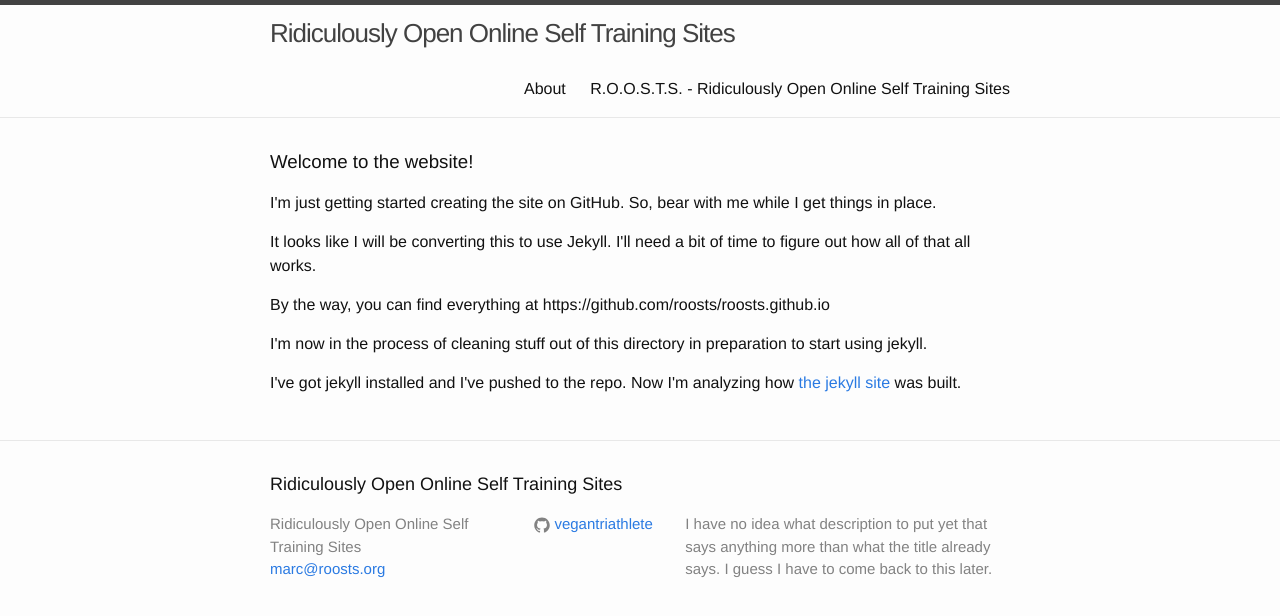
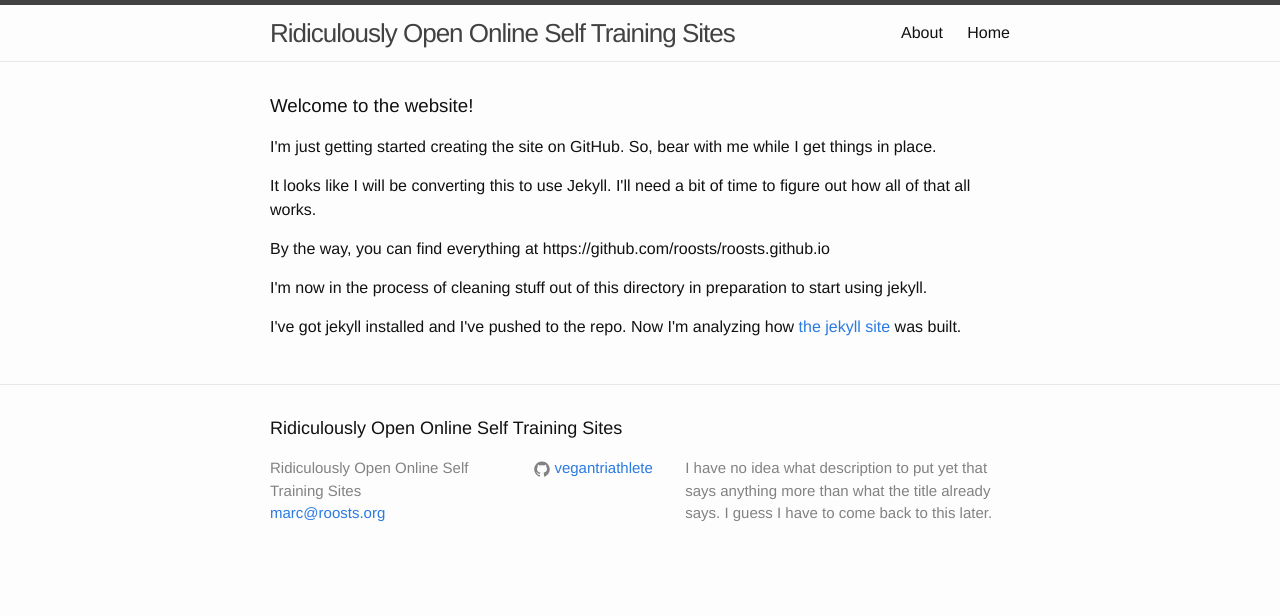
Before and after one commit to roosts/roosts.github.io, a Jekyll site: the page built from index.html, in a window 1280 px wide. Shown: the top 616 px of the page. Built offline with Jekyll 4.4.1, drawn with Linux system fonts in a browser that asks for light colours.

Commit message:
Correct page title
I was confused. I thought the title variable in the page frontmatter
was for the <title> tag in the <head> section.

```diff
--- a/index.html
+++ b/index.html
@@ -1,6 +1,6 @@
 ---
 layout: default
-title: R.O.O.S.T.S. - Ridiculously Open Online Self Training Sites
+title: Home
 ---
 
     <div id="main_content_wrap" class="outer">
```
